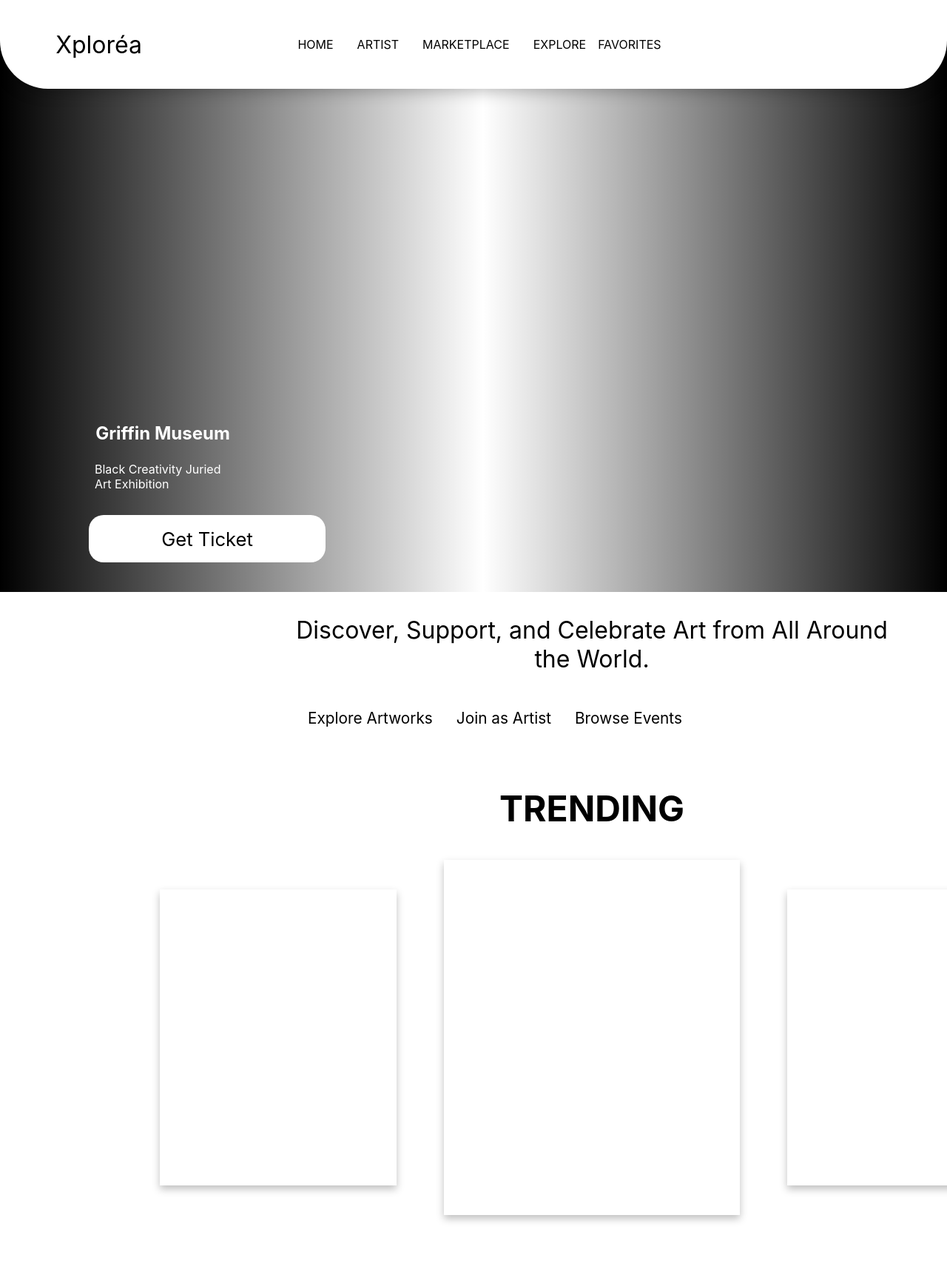
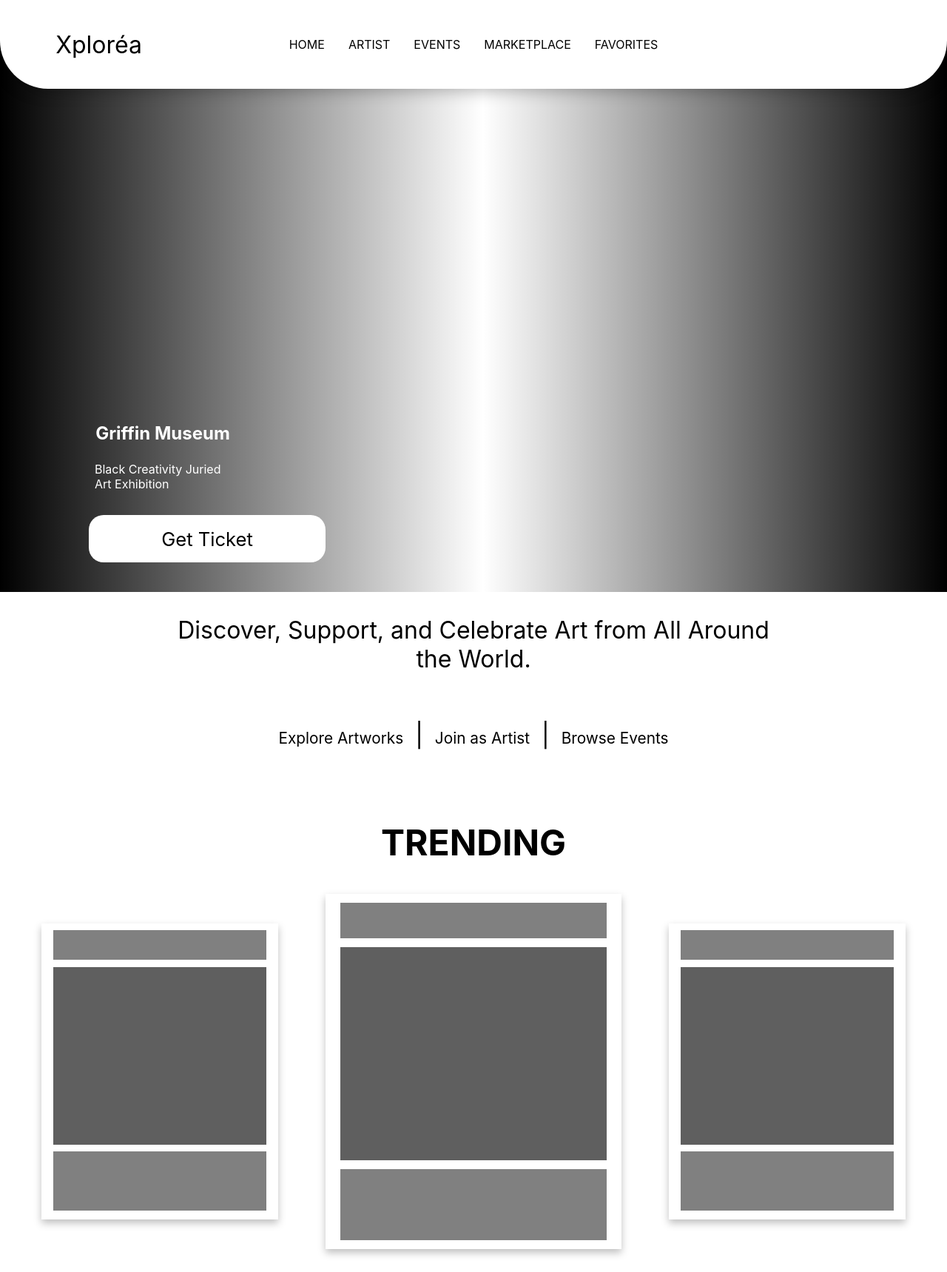
Before and after one commit to Kaniaraa/Xplorea, a PHP site: page / in a window 1280 px wide; the page is wider, and only the part inside the window is pictured. Shown: the top 1719 px of that part at 74% size. Run offline with PHP 8.4, Linux system fonts and the light colour scheme.

Commit message:
kjhl;j;j

```diff
--- a/index.css
+++ b/index.css
@@ -125,26 +125,42 @@ section {
     justify-content: center;
     flex-direction: column;
     position: relative;
-    width: 200vh;
+    width: 100%;
 }
 
 .text {
     width: 100vh;
+    display: flex;
+    align-items: center;
+    justify-content: center;
     text-align: center;
 }
 
-.top {
+.text p {
     font-size: 2rem;
 }
 
-.bottom a {
+.section2-a {
+    width: 100%;
+    display: flex;
+    align-items: center;
+    justify-content: center;
+}
+
+.section2-a a {
     text-decoration: none;
     color: black;
     font-size: 1.3rem;
+    transition: color 0.2s;
 }
 
-.bottom #menu {
-    margin: 0 1rem;
+.section2-a a:hover {
+    color: rgb(255, 162, 0);
+}
+
+.section2 #menu {
+    margin-right: 1rem;
+    margin-left: 1rem;
 }
 
 /* section tulisan end */
@@ -193,6 +209,30 @@ section {
 .trending3 {
     width: 40vh;
     height: 50vh;
+}
+
+.trending-content .rate {
+    width: 90%;
+    height: 10%;
+    margin-left: 5%;
+    background-color: grey;
+    margin-top: 3%;
+}
+
+.trending-content .gambar {
+    margin-left: 5%;
+    margin-bottom: 3%;
+    margin-top: 3%;
+    width: 90%;
+    height: 60%;
+    background-color: rgb(95, 95, 95);
+}
+
+.trending-content .text {
+    background-color: grey;
+    width: 90%;
+    height: 20%;
+    margin-left: 5%;
 }
 
 /* section trending end */
@@ -257,13 +297,13 @@ section {
 }
 
 .cta-text {
-    font-size: 1rem;
     padding-left: 2vw;
     width: 30vw;
     text-align: start;
 }
 
 .cta-text p {
+    font-size: 1rem;
     margin-top: 4px;
     margin-bottom: 4px;
 }
@@ -308,6 +348,10 @@ section {
     display: flex;
     flex-direction: column;
 }
+.footer3 {
+    display: flex;
+    flex-direction: column;
+}
 
 .footer p {
     margin-bottom: 0;
--- a/index.html
+++ b/index.html
@@ -14,8 +14,8 @@
             <a href="index.html">Xploréa</a>
         </div>
         <div class="menu">
-            <P><a href="index.html" id="menu">HOME</a><a href="#" id="menu">ARTIST</a><a href="#" id="menu">MARKETPLACE</a><a
-                    href="#" id="menu">EXPLORE</a><a href="#">FAVORITES</a></P>
+            <P><a href="index.html" id="menu">HOME</a><a href="#" id="menu">ARTIST</a><a href="#" id="menu">EVENTS</a><a
+                    href="marketplace/index.html" id="menu">MARKETPLACE</a><a href="#" id="menu">FAVORITES</a></P>
         </div>
         <div class="login"></div>
     </nav>
@@ -33,11 +33,9 @@
         <!-- trending section start -->
         <div class="section2">
             <div class="text">
-                <div class="top">
                 <p>Discover, Support, and Celebrate Art from All Around the World.</p>
-                </div>
-                <div class="bottom">
-                    <p><a href="" id="menu">Explore Artworks</a><a href="" id="menu">Join as Artist</a><a href=""
+                <div class="section2-a">
+                    <p><a href="" id="menu">Explore Artworks</a>|<a href="" id="menu">Join as Artist</a>|<a href=""
                             id="menu">Browse Events</a></p>
                 </div>
             </div>
@@ -46,9 +44,30 @@
                     <h2>TRENDING</h2>
                 </div>
                 <div class="trending-content">
-                    <div class="trending2"></div>
-                    <div class="trending1"></div>
-                    <div class="trending3"></div>
+                    <div class="trending2">
+                        <div class="rate"></div>
+                        <div class="gambar"></div>
+                        <div class="text">
+                            <div class="title"></div>
+                            <div class="price"></div>
+                        </div>
+                    </div>
+                    <div class="trending1">
+                        <div class="rate"></div>
+                        <div class="gambar"></div>
+                        <div class="text">
+                            <div class="title"></div>
+                            <div class="price"></div>
+                        </div>
+                    </div>
+                    <div class="trending3">
+                        <div class="rate"></div>
+                        <div class="gambar"></div>
+                        <div class="text">
+                            <div class="title"></div>
+                            <div class="price"></div>
+                        </div>
+                    </div>
                 </div>
             </div>
         </div>
@@ -98,7 +117,7 @@
                 <a href="">Terms of Service</a>
             </div>
             <div class="footer3">
-
+                <p>SOCIAL</p>
             </div>
         </div>
         <!-- footer end -->
```
Also changed, not shown: marketplace/index.html (added, +11 -0 lines). Lines whose indentation alone changed are shown as unchanged.
